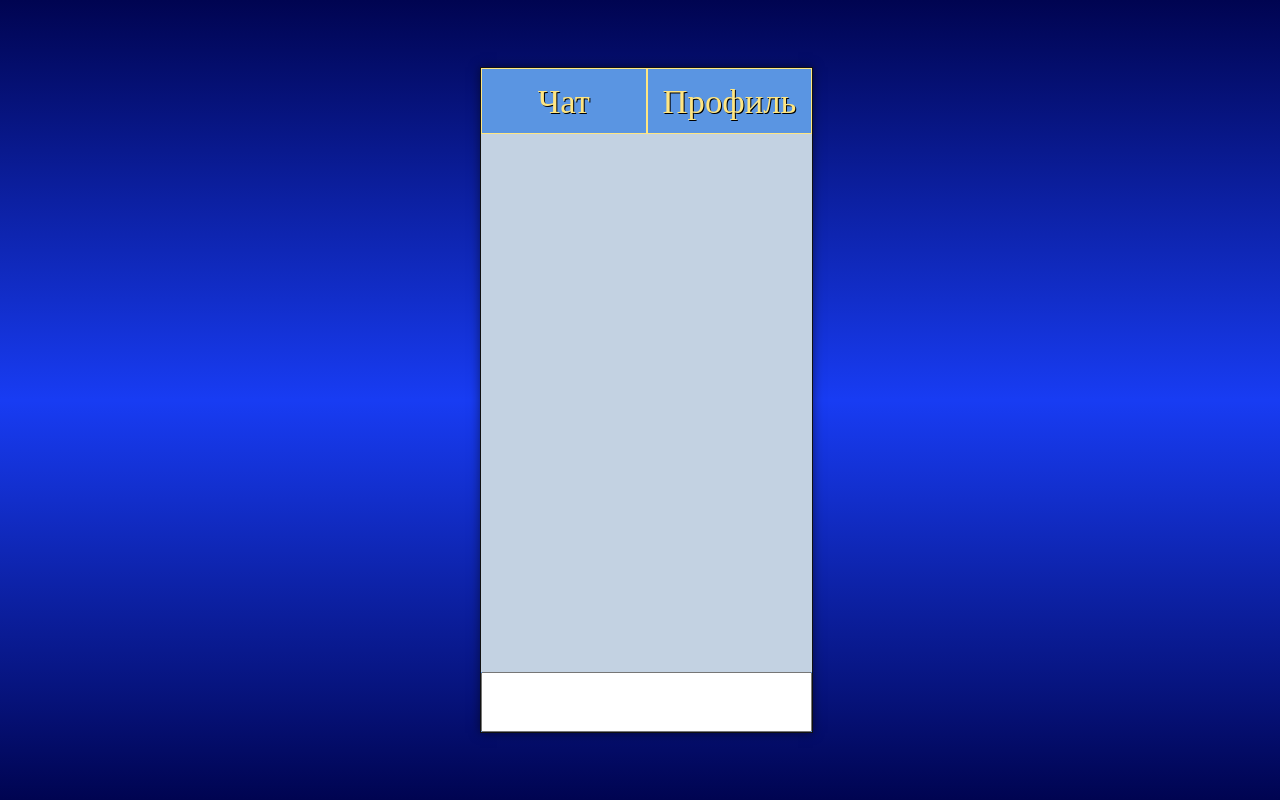
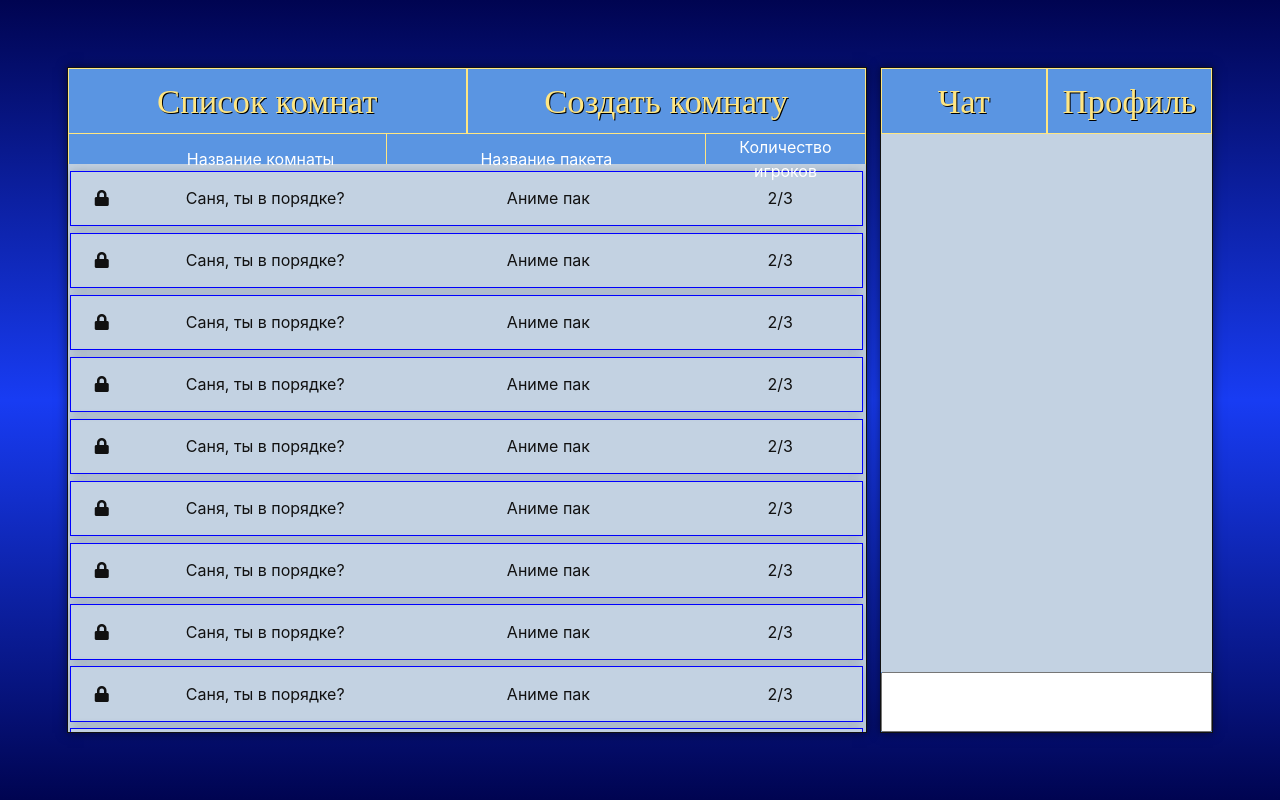
Before and after one commit to gurland/SIGame_web, a React (Create React App) app: page / in a window 1280 px wide. Built offline with nearby package versions, Linux system fonts and the light colour scheme; a web font is replaced by a local one.

Commit message:
Change appearance of rooms list

```diff
--- /dev/null
+++ b/src/lobby/ListCreationBlock.css
@@ -0,0 +1,19 @@
+#list-creation-block{
+    height: 500pt;
+    width: 600pt;
+}
+
+#tabs{
+    width: 100%;
+    height: 10%;
+
+    display: flex;
+    justify-content: center;
+    align-items: center;
+    flex-direction: row;
+}
+
+.tab{
+    width: 50%;
+    height: 100%;
+}
--- /dev/null
+++ b/src/lobby/ListCreationBlock.js
@@ -0,0 +1,36 @@
+import React, { Component } from 'react'
+
+import RoomList from './rooms-list/RoomList'
+import CreationMenu from './creation-menu/CreationMenu'
+import Tab from './Tab'
+import Button from '../Button'
+import './ListCreationBlock.css'
+
+export default class ListCreationBlock extends Component{
+    constructor(props) {
+        super(props);
+
+        this.state = {
+            currentActiveTab: 'rooms-list'
+        };
+    }
+
+    showCreationMenu(){
+        this.setState({
+            currentActiveTab: 'creation-menu'
+        });
+    }
+
+    render() {
+        return (
+            <div className={'main-menu-element'} id={'list-creation-block'}>
+                <div id={'tabs'}>
+                    <Tab tabText={'Список комнат'} tabId={'rooms-list-tab'}/>
+                    <Tab tabText={'Создать комнату'} tabId={'creation-menu-tab'}/>
+                </div>
+                <RoomList/>
+            </div>
+        );
+    }
+
+}
--- a/src/lobby/LobbyPage.js
+++ b/src/lobby/LobbyPage.js
@@ -1,7 +1,6 @@
 import React, { Component } from 'react'
 
-import RoomList from './rooms-list/RoomList'
-import CreationMenu from './creation-menu/CreationMenu'
+import ListCreationBlock from './ListCreationBlock'
 import ChatProfileBlock from './ChatProfileBlock'
 import './LobbyPage.css'
 
@@ -9,7 +8,7 @@ export default class LobbyPage extends Component{
     render() {
         return (
             <div id={'main-menu'}>
-                <CreationMenu/>
+                <ListCreationBlock/>
                 <ChatProfileBlock/>
             </div>
         );
--- a/src/lobby/Tab.css
+++ b/src/lobby/Tab.css
@@ -14,6 +14,11 @@
     cursor: pointer;
 }
 
+.tab:hover{
+    transition: 0.15s;
+    background-color: #186ca3;
+}
+
 .tab-title{
     margin: 0;
     padding: 0;
--- a/src/lobby/rooms-list/Room.css
+++ b/src/lobby/rooms-list/Room.css
@@ -1,3 +1,7 @@
+#room-link:hover{
+    text-decoration: none;
+}
+
 .room{
     display: flex;
     justify-content: flex-start;
--- a/src/lobby/rooms-list/Room.js
+++ b/src/lobby/rooms-list/Room.js
@@ -3,39 +3,17 @@ import React, {Component} from 'react'
 import './Room.css'
 
 export default class Room extends Component{
-    constructor(props) {
-        super(props);
-        // this.state = {
-        //     isSelected: false
-        // };
-
-        // this.onRoomClick = this.onRoomClick.bind(this);
-    }
-
-    // onRoomClick(){ //TODO: Fix bug - while repeated click on room it's not selected
-    //     let selectedRooms = document.getElementsByClassName('selected');
-    //     // console.log(selectedRooms);
-    //     if(selectedRooms) {
-    //         selectedRooms[0].className = `room ${this.state.isSelected === true ? 'selected' : null}`;
-    //     }
-    //
-    //     this.setState({
-    //         isSelected: true
-    //     });
-    //     // Bg color while selected - '#633bf3'
-    // }
 
     render() {
         return (
-            <li className={this.props.roomClass}
-                id={this.props.roomId}
-                onClick={this.props.onRoomClick}
-            >
-                <div className="room-element is-locked"><i className="fas fa-lock"/></div>
-                <div className="room-element room-name"><span>Саня, ты в порядке?</span></div>
-                <div className="room-element room-package"><span>Аниме пак</span></div>
-                <div className="room-element players"><span>2/3</span></div>
-            </li>
+            <a id={'room-link'} href={this.props.roomLink}>
+                <li className={'room'} id={this.props.roomId}>
+                    <div className="room-element is-locked"><i className="fas fa-lock"/></div>
+                    <div className="room-element room-name"><span>Саня, ты в порядке?</span></div>
+                    <div className="room-element room-package"><span>Аниме пак</span></div>
+                    <div className="room-element players"><span>2/3</span></div>
+                </li>
+            </a>
         );
     }
 
--- a/src/lobby/rooms-list/RoomList.css
+++ b/src/lobby/rooms-list/RoomList.css
@@ -1,45 +1,16 @@
 #rooms{
-    height: 500pt;
-    width: 600pt;
-}
-
-#rooms #header{
-    display: flex;
-    justify-content: center;
-    align-items: center;
-
+    height: 90%;
     width: 100%;
-    height: 10%;
-}
-
-#rooms #header span{
-    margin: 0;
 }
 
 #rooms-list{
     width: 100%;
-    height: 75%;
+    height: 95%;
     padding: 5pt 2pt 2pt;
     background-color: #c3d2e2;
     overflow: auto;
 }
 
-#rooms #buttons{
-    width: 100%;
-    height: 10%;
-
-    display: flex;
-    justify-content: center;
-    align-items: center;
-    flex-direction: row;
-}
-
-#rooms #buttons button{
-    width: 50%;
-    height: 100%;
-
-    font-size: 18pt;
-}
 
 #rooms-list ul{
     margin: 0;
@@ -58,6 +29,7 @@
 
 .column-heading{
     border: #ffe682 solid 1px;
+    border-top: none;
     text-align: center;
 }
 
--- a/src/lobby/rooms-list/RoomList.js
+++ b/src/lobby/rooms-list/RoomList.js
@@ -1,36 +1,13 @@
 import React, { Component } from 'react'
 
-import Button from '../../Button'
 import Room from './Room'
 import './RoomList.css'
 
 export default class RoomList extends Component{
-    constructor(props){
-        super(props);
-
-        this.handleRoomClick = this.handleRoomClick.bind(this);
-        // this.currentSelectedElementId = 0;
-        // this.selectedRoomsList = [];
-
-        this.state = {
-            selectedRoom: 0
-        };
-    }
-
-    handleRoomClick(e){
-        console.log(e.target.getAttribute('id'));
-        // this.selectedRoomsList.push(id);
-        this.setState({selectedRooms: e.currentTarget.dataset.id})
-    }
 
     render() {
         return (
-            <div className={'main-menu-element'} id={'rooms'}>
-                <div id={'header'}>
-                    <span className={'block-title'} id={'room-list-title'}>
-                        Игровые комнаты
-                    </span>
-                </div>
+            <div id={'rooms'}>
                 <div className={'column-headings-block'}>
                     <table>
                         <tr>
@@ -43,32 +20,17 @@ export default class RoomList extends Component{
                 </div>
                 <div id={'rooms-list'}>
                     <ul>
-                        <Room roomClass={this.state.selectedRoom === this.id ? 'room selected' : 'room'}
-                              roomId={'1'}
-                              onRoomClick={(e) => (this.handleRoomClick(e))}/>
-                        <Room roomClass={this.state.selectedRoom === this.id ? 'room selected' : 'room'}
-                              roomId={'2'}
-                              onRoomClick={(e) => (this.handleRoomClick(e))}/>
-                        <Room roomClass={this.state.selectedRoom === this.id ? 'room selected' : 'room'}
-                              roomId={'3'}
-                              onRoomClick={(e) => (this.handleRoomClick(e))}/>
-                        <Room roomClass={this.state.selectedRoom === this.id ? 'room selected' : 'room'}
-                              roomId={'4'}
-                              onRoomClick={(e) => (this.handleRoomClick(e))}/>
-                        <Room roomClass={this.state.selectedRoom === this.id ? 'room selected' : 'room'}
-                              roomId={'5'}
-                              onRoomClick={(e) => (this.handleRoomClick(e))}/>
-                        <Room roomClass={this.state.selectedRoom === this.id ? 'room selected' : 'room'}
-                              roomId={'6'}
-                              onRoomClick={(e) => (this.handleRoomClick(e))}/>
-                        <Room roomClass={this.state.selectedRoom === this.id ? 'room selected' : 'room'}
-                              roomId={'7'}
-                              onRoomClick={(e) => (this.handleRoomClick(e))}/>
+                        <Room roomId={'1'} roomLink={'room-link-here'}/>
+                        <Room roomId={'2'} roomLink={'room-link-here'}/>
+                        <Room roomId={'3'} roomLink={'room-link-here'}/>
+                        <Room roomId={'4'} roomLink={'room-link-here'}/>
+                        <Room roomId={'5'} roomLink={'room-link-here'}/>
+                        <Room roomId={'6'} roomLink={'room-link-here'}/>
+                        <Room roomId={'7'} roomLink={'room-link-here'}/>
+                        <Room roomId={'8'} roomLink={'room-link-here'}/>
+                        <Room roomId={'9'} roomLink={'room-link-here'}/>
+                        <Room roomId={'10'} roomLink={'room-link-here'}/>
                     </ul>
-                </div>
-                <div id={'buttons'}>
-                    <Button btnText={'Войти в комнату'} isDisabled={true}/>
-                    <Button btnText={'Создать комнату'} isDisabled={true}/>
                 </div>
             </div>
         );
```
